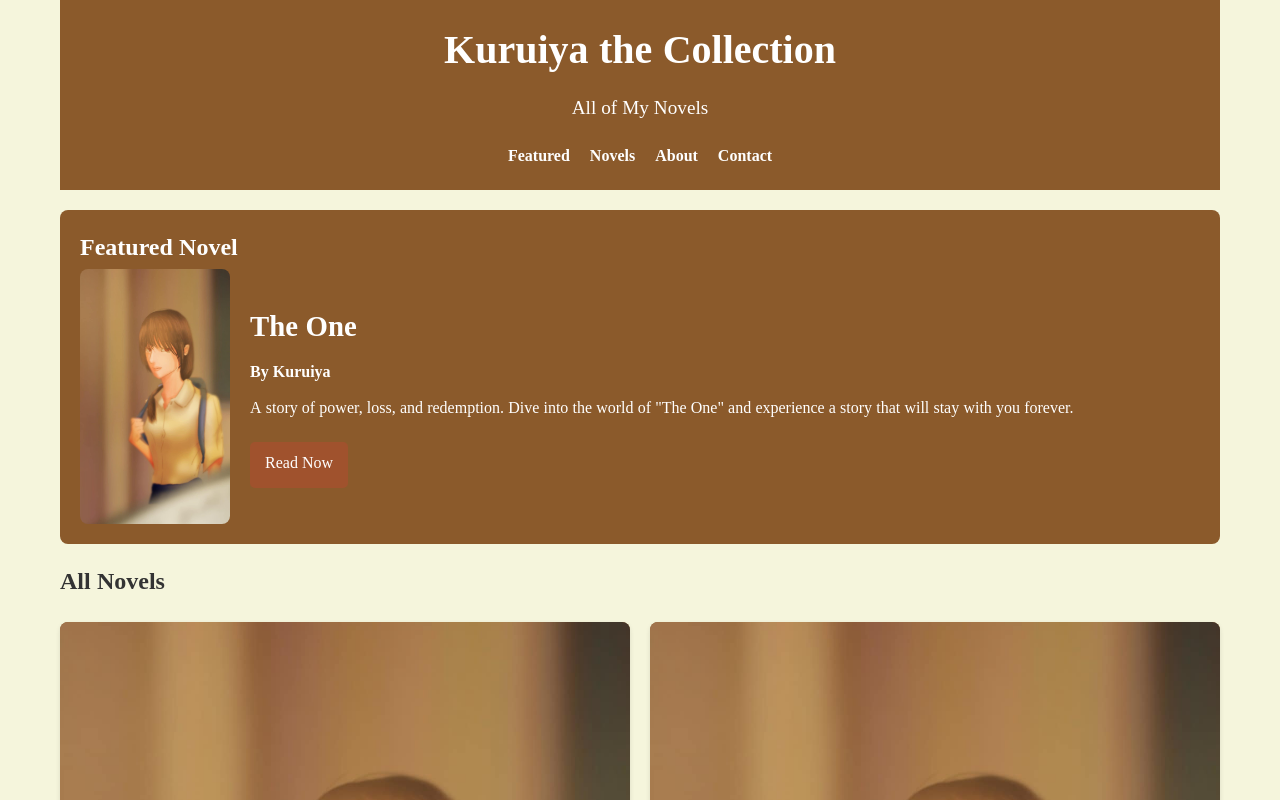
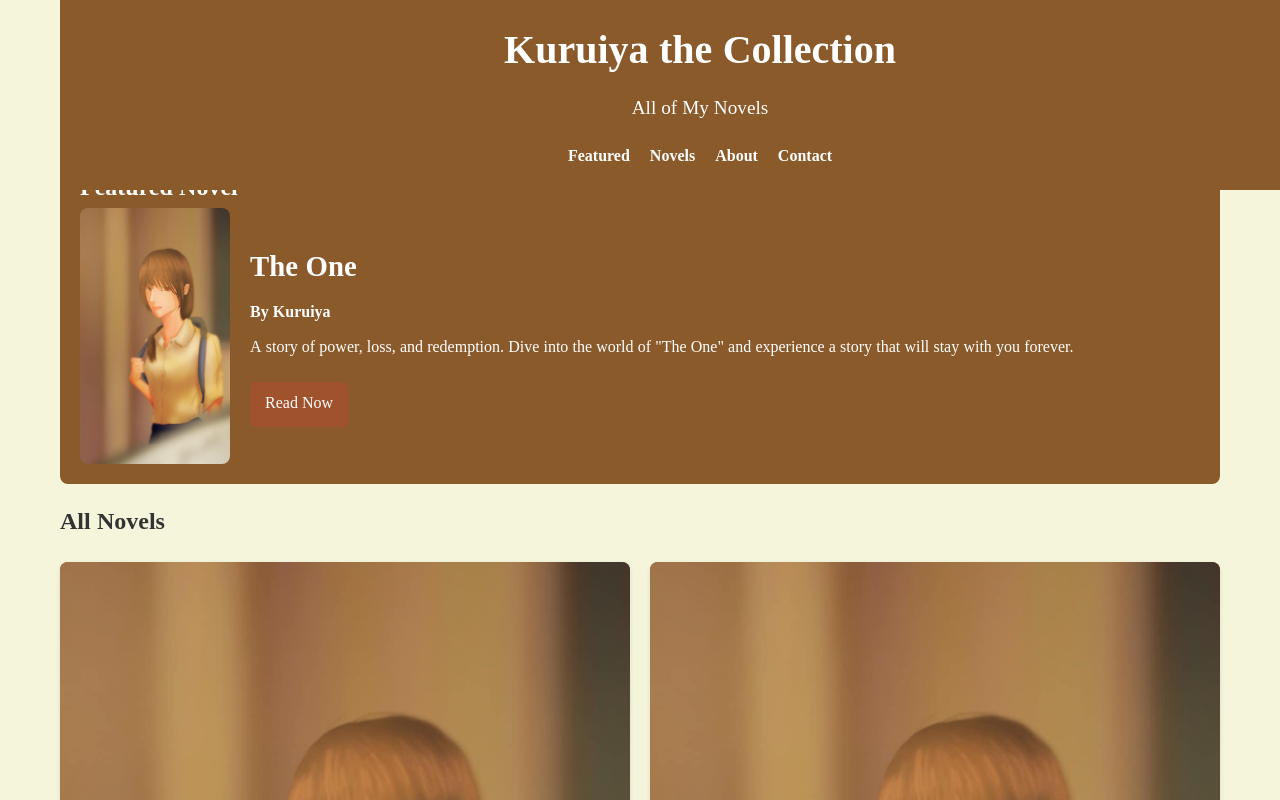
Before and after one commit to kuruiya/kuruiya.github.io, a plain HTML site: page index.html in a window 1280 px wide. Shown: the top 800 px of the page. Drawn offline with Linux system fonts and the light colour scheme.

Commit message:
Update style2.css

```diff
--- a/css/style2.css
+++ b/css/style2.css
@@ -37,6 +37,10 @@ header {
     padding: var(--spacing-unit) 0;
     background-color: var(--main-color);
     color: white;
+    position: fixed;
+    top: 0;
+    width: 100%;
+    z-index: 1000;
 }
 
 header h1 {
@@ -64,6 +68,7 @@ header nav ul li a {
     transition: color 0.3s ease;
 }
 
+/* Slide Animation for Navigation Links */
 header nav ul li a::after {
     content: '';
     position: absolute;
@@ -74,7 +79,7 @@ header nav ul li a::after {
     background: linear-gradient(90deg, var(--hover-color), var(--main-color));
     transform: scaleX(0);
     transform-origin: right;
-    transition: transform 0.3s ease, transform-origin 0.3s ease;
+    transition: transform 0.3s ease;
 }
 
 header nav ul li a:hover::after {
@@ -84,7 +89,7 @@ header nav ul li a:hover::after {
 
 /* Main Content Section */
 main {
-    padding: var(--spacing-unit) 0;
+    padding-top: 150px; /* Adjust for fixed header */
 }
 
 /* Featured Section */
```
